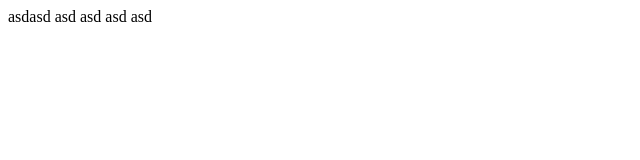
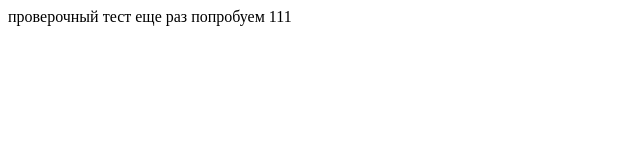
Before and after one commit to Grishenkohelen/new1, a plain HTML site: page index.html in a window 1280 px wide. Shown: the whole page, without its empty margins (0-640 px from the left). Drawn offline with Linux system fonts and the light colour scheme.

Commit message:
dadadada1

```diff
--- a/index.html
+++ b/index.html
@@ -6,13 +6,30 @@
 </head>
 <body>
 
-asdasd
 
-asd
-asd
 
-asd
 
-asd
+
+
+
+
+
+
+
+
+
+
+
+
+
+
+
+
+проверочный
+тест
+еще
+раз
+попробуем
+111
 </body>
 </html>
```
